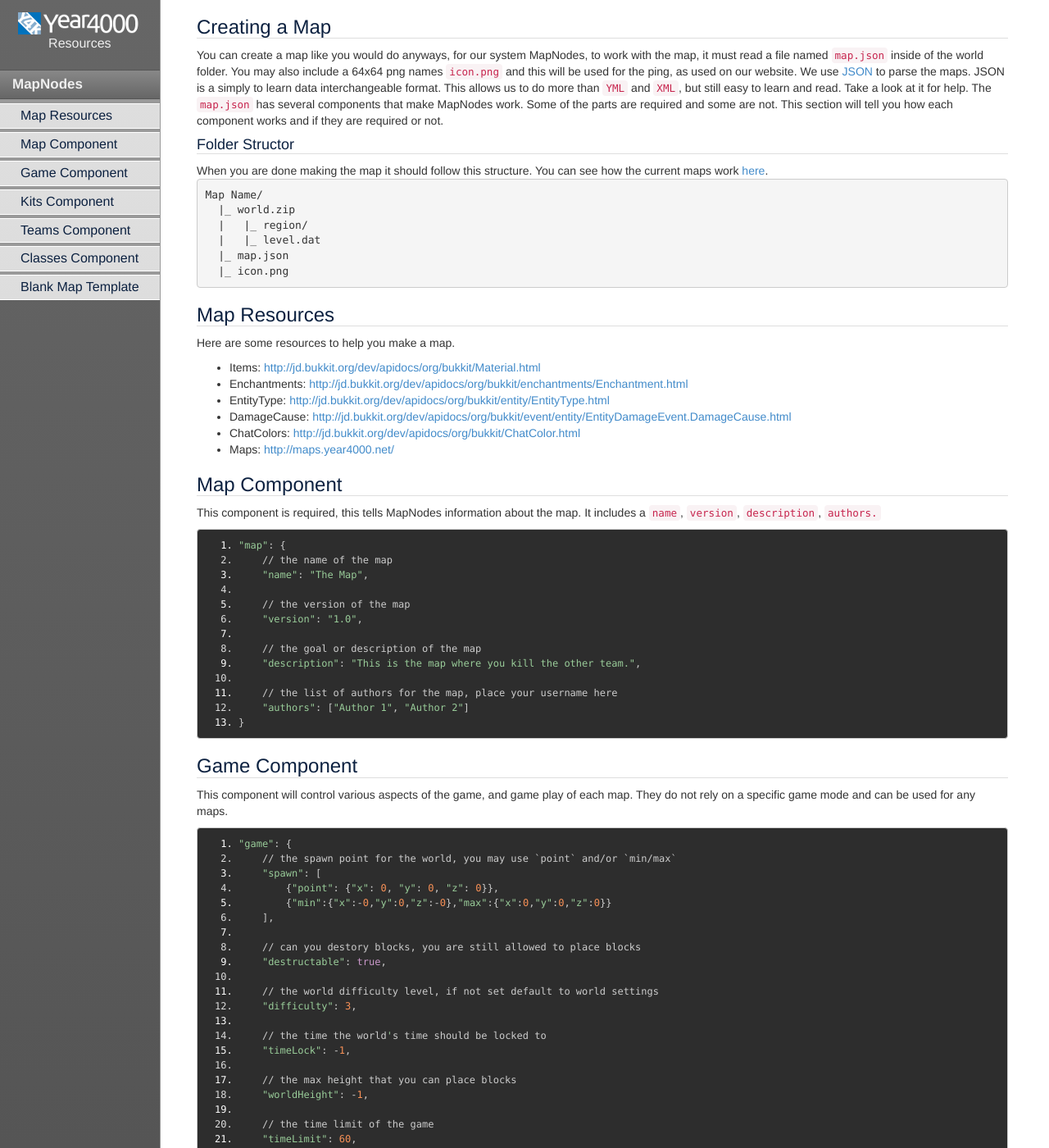
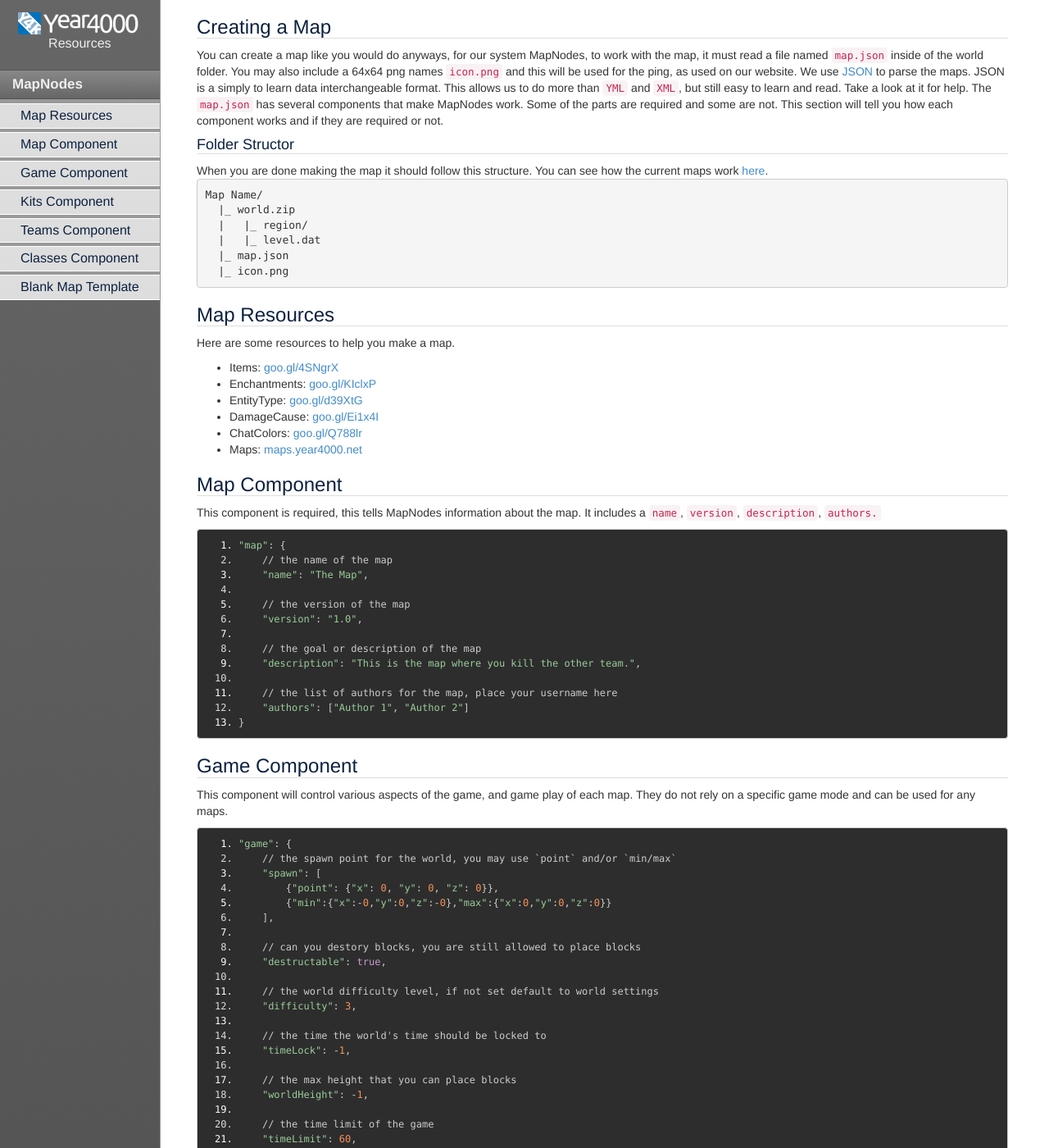
Before and after one commit to Year4000/Resources, a Jekyll site: the page built from index.html, in a window 1280 px wide and 1400 px high. Shown: the whole window at 82% size. Built offline with Jekyll 4.4.1, drawn with Linux system fonts in a browser that asks for light colours; nearby versions of some CDN libraries.

Commit message:
Use short links

```diff
--- a/css/resources.css
+++ b/css/resources.css
@@ -111,11 +111,6 @@ pre.prettyprint {
     word-wrap: normal;
 }
 
-a {
-    overflow: auto;
-    word-wrap: normal;
-}
-
 @media screen and (max-width: 768px) {
     .logo {
         margin-bottom: 0px;
--- a/index.html
+++ b/index.html
@@ -1,6 +1,7 @@
 ---
 layout: default
 ---
+
 <section>
     <article>
         <h3>Creating a Map</h3>
@@ -34,40 +35,22 @@ Map Name/
             Here are some resources to help you make a map.
             <ul>
                 <li>
-                    Items:
-                    <a href="http://jd.bukkit.org/dev/apidocs/org/bukkit/Material.html" target="_blank">
-                        http://jd.bukkit.org/dev/apidocs/org/bukkit/Material.html
-                    </a>
+                    Items: <a href="http://goo.gl/4SNgrX" target="_blank">goo.gl/4SNgrX</a>
                 </li>
                 <li>
-                    Enchantments:
-                    <a href="http://jd.bukkit.org/dev/apidocs/org/bukkit/enchantments/Enchantment.html" target="_blank">
-                        http://jd.bukkit.org/dev/apidocs/org/bukkit/enchantments/Enchantment.html
-                    </a>
+                    Enchantments: <a href="http://goo.gl/KIclxP" target="_blank">goo.gl/KIclxP</a>
                 </li>
                 <li>
-                    EntityType:
-                    <a href="http://jd.bukkit.org/dev/apidocs/org/bukkit/entity/EntityType.html" target="_blank">
-                        http://jd.bukkit.org/dev/apidocs/org/bukkit/entity/EntityType.html
-                    </a>
+                    EntityType: <a href="http://goo.gl/d39XtG" target="_blank">goo.gl/d39XtG</a>
                 </li>
                 <li>
-                    DamageCause:
-                    <a href="http://jd.bukkit.org/dev/apidocs/org/bukkit/event/entity/EntityDamageEvent.DamageCause.html" target="_blank">
-                    http://jd.bukkit.org/dev/apidocs/org/bukkit/event/entity/EntityDamageEvent.DamageCause.html
-                    </a>
+                    DamageCause: <a href="http://goo.gl/Ei1x4I" target="_blank">goo.gl/Ei1x4I</a>
                 </li>
                 <li>
-                    ChatColors:
-                    <a href="http://jd.bukkit.org/dev/apidocs/org/bukkit/ChatColor.html" target="_blank">
-                        http://jd.bukkit.org/dev/apidocs/org/bukkit/ChatColor.html
-                    </a>
+                    ChatColors: <a href="http://goo.gl/Q788lr" target="_blank">goo.gl/Q788lr</a>
                 </li>
                 <li>
-                    Maps:
-                    <a href="http://maps.year4000.net/" target="_blank">
-                        http://maps.year4000.net/
-                    </a>
+                    Maps: <a href="https://maps.year4000.net/" target="_blank">maps.year4000.net</a>
                 </li>
             </ul>
         </p>
```
